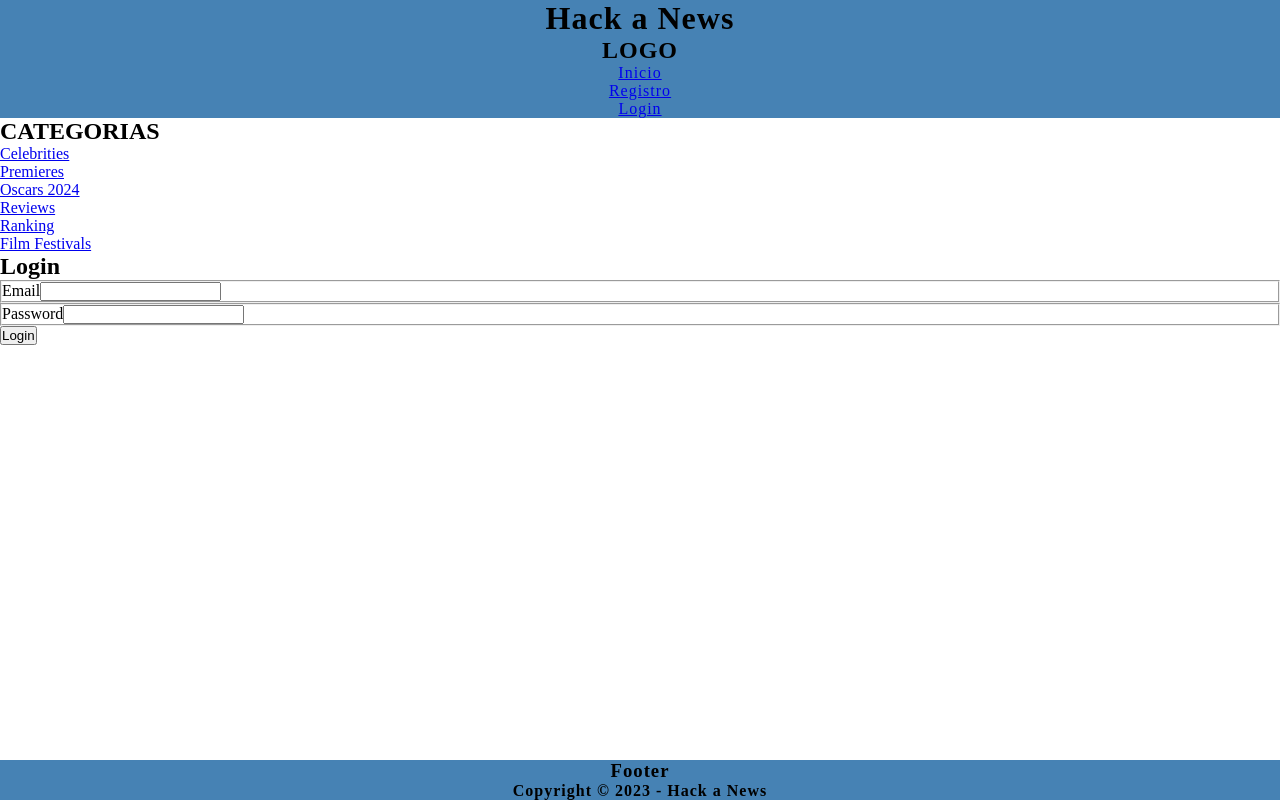
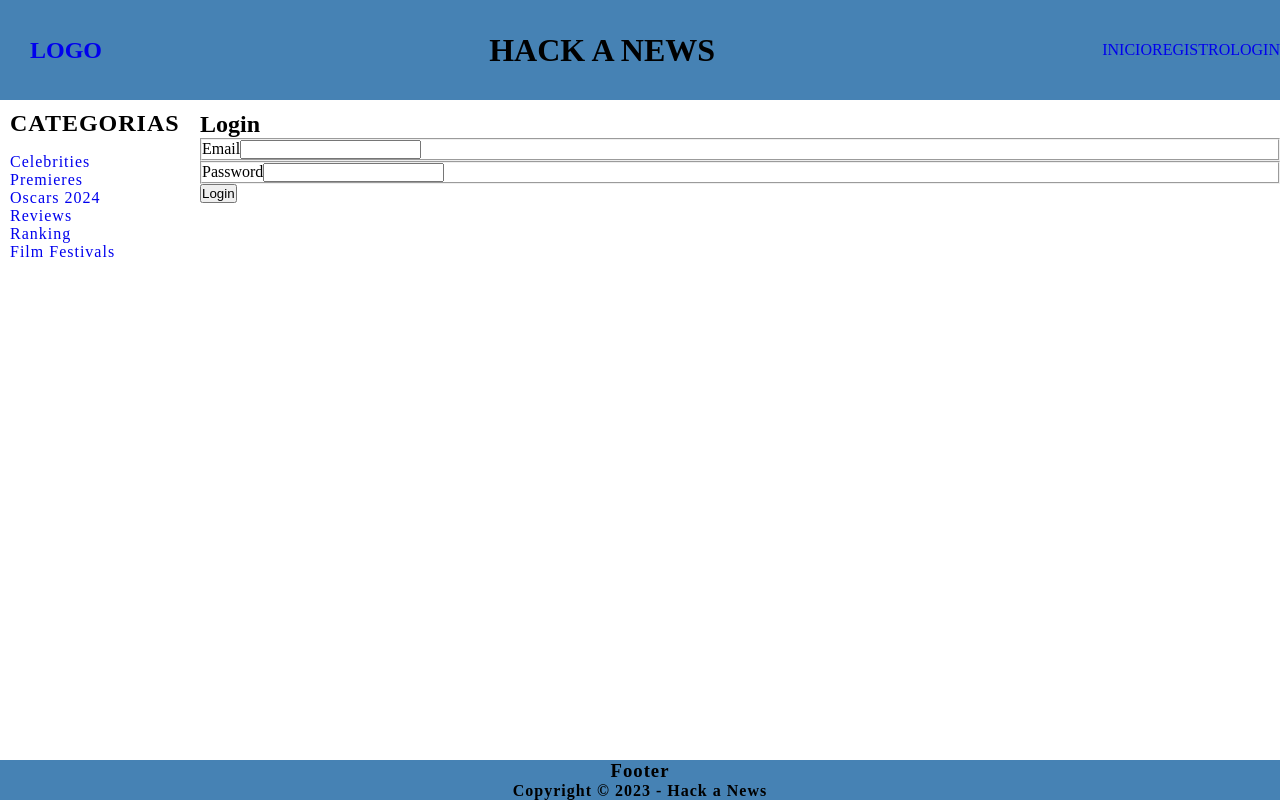
Before and after one commit to Nacho131192/HackANews, a React (Vite) app in the folder FRONTEND/: page /login in a window 1280 px wide. Built offline with nearby package versions, Linux system fonts and the light colour scheme; no server answers.

Commit message:
aporte CSS presentacion review

```diff
--- a/FRONTEND/src/components/Header.css
+++ b/FRONTEND/src/components/Header.css
@@ -1,6 +1,37 @@
-div#root > header {
+.header {
   text-align: center;
-  letter-spacing: 1px;
+  display: flex;
+  flex-direction: row;
+  align-items: center;
+  justify-content: space-between;
   background-color: steelblue;
   color: black;
+  height: 100px;
 }
+
+.name {
+  text-transform: uppercase;
+
+
+}
+
+.nav {
+  display: flex;
+  flex-direction: row;
+  align-items: center;
+  justify-content: space-around;
+
+  list-style: none;
+
+
+
+}
+
+* {
+  text-decoration: none;
+}
+
+.logo {
+  margin-left: 30px;
+
+}
--- a/FRONTEND/src/components/Header.jsx
+++ b/FRONTEND/src/components/Header.jsx
@@ -3,19 +3,22 @@ import { Link } from "react-router-dom";
 
 export default function Header() {
     return (
-        <header>
-            <h1>Hack a News</h1>
-            <h2>LOGO</h2>
-            <ul>
+        <header className='header'>
+            <Link to={"/"}>
+                <h2 className='logo'>LOGO</h2>
+            </Link>
+            <h1 className='name'>Hack a News</h1>
+
+            <ul className='nav'>
                 <Link to={"/"}>
-                    <li>Inicio</li>
+                    <li>INICIO</li>
                 </Link>
                 <Link to={"/register"}>
-                    <li>Registro</li>
+                    <li>REGISTRO</li>
                 </Link>
 
                 <Link to={"/login"}>
-                    <li>Login</li>
+                    <li>LOGIN</li>
                 </Link>
 
 
--- /dev/null
+++ b/FRONTEND/src/components/Themes.css
@@ -0,0 +1,17 @@
+aside {
+
+    letter-spacing: 1px;
+    padding: 10px;
+    color: black;
+
+}
+
+.nav2 {
+    list-style: none;
+    display: flex;
+    flex-direction: column;
+}
+
+.category {
+    margin-bottom: 1rem;
+}
--- a/FRONTEND/src/components/Themes.jsx
+++ b/FRONTEND/src/components/Themes.jsx
@@ -1,3 +1,4 @@
+import './Themes.css';
 import { Link } from "react-router-dom";
 
 
@@ -5,8 +6,8 @@ export default function Themes() {
      return (
           <aside>
 
-        <h2>CATEGORIAS</h2>
-        <ul>
+               <h2 className='category'>CATEGORIAS</h2>
+               <ul className='nav2'>
                     <Link to={"/celebrities"}>
                          <li>Celebrities</li>
                     </Link>
--- a/FRONTEND/src/index.css
+++ b/FRONTEND/src/index.css
@@ -9,6 +9,9 @@ div#root {
   display: flex;
   flex-direction: column;
 }
+
 main {
   flex-grow: 1;
+  margin-left: 200px;
+  margin-top: -160px;
 }
--- a/FRONTEND/src/pages/HomePage.jsx
+++ b/FRONTEND/src/pages/HomePage.jsx
@@ -15,11 +15,15 @@ export default function HomePage() {
         <>
             <section>
                 <h2>MEJORES VALORACIONES</h2>
+                <br />
                 <AllEntries news={news} />
+                <br />
             </section>
             <section>
                 <h2>ÚLTIMAS NOTICIAS</h2>
+                <br />
                 <AllEntries news={news} />
+                <br />
             </section>
         </>
 
```
Also changed, not shown: FRONTEND/src/App.jsx (+7 -7 lines), FRONTEND/src/assets/logo.png (added). Lines whose indentation alone changed are shown as unchanged.
